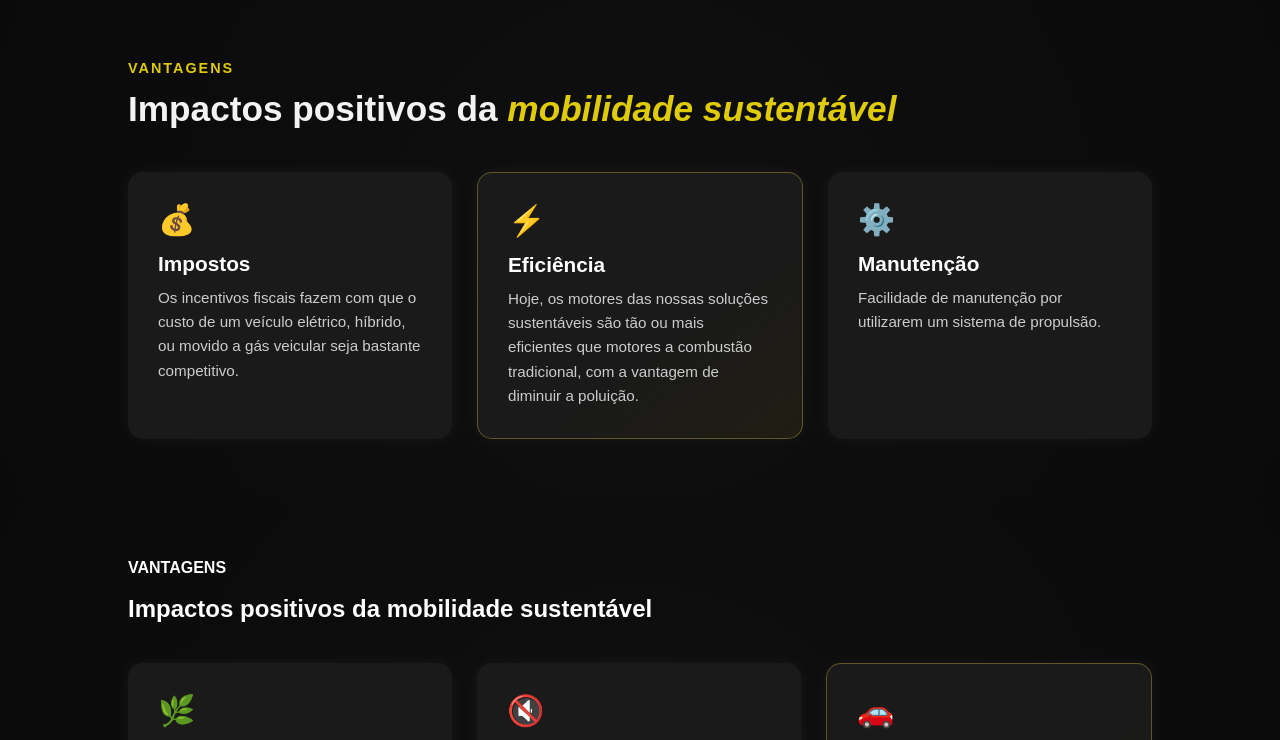
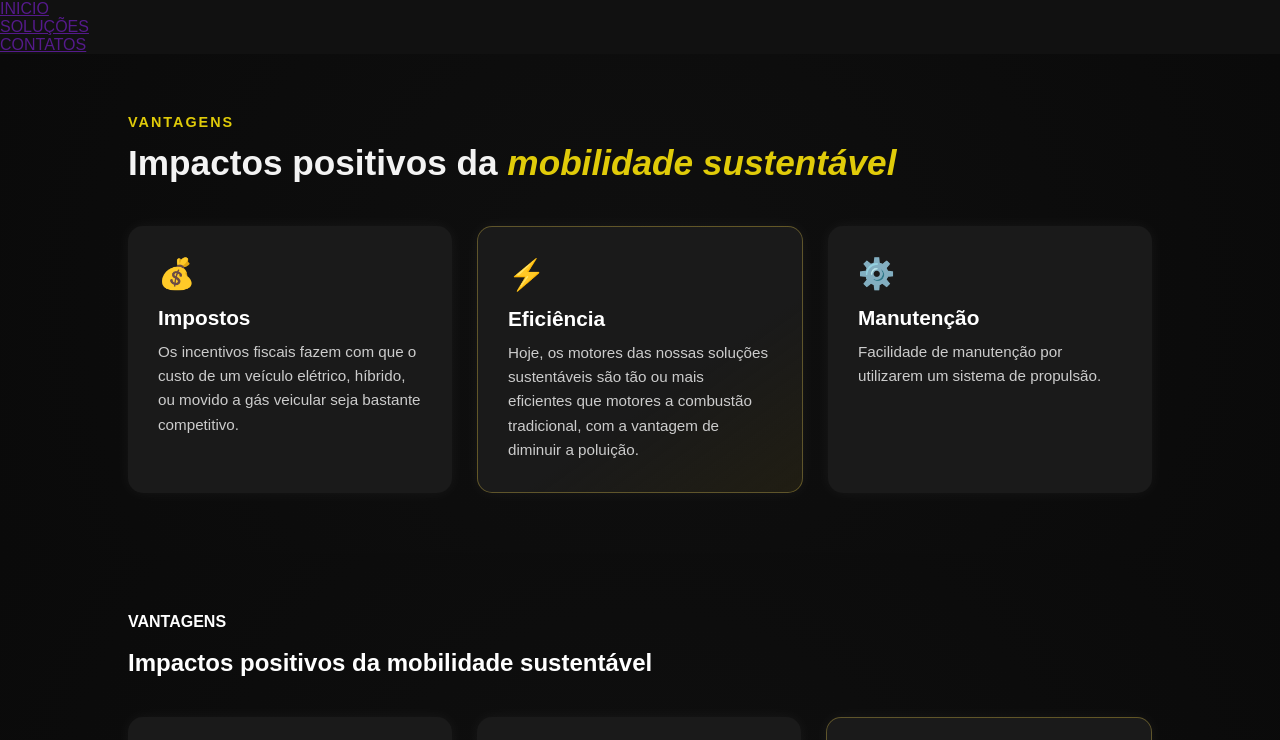
Before and after one commit to bevenutti/Trabalho, a plain HTML site: page index.html in a window 1280 px wide. Shown: the top 740 px of the page. Drawn offline with Linux system fonts and the light colour scheme.

Commit message:
13-11 trabalho
feito a parte da UL do trabalho

```diff
--- a/index.html
+++ b/index.html
@@ -9,6 +9,40 @@
 </head>
 
 <body>
+<header>
+    <header>
+                <ul class="ul-list">
+                    <li>
+                        <a href="">INICIO</a>
+                    </li>
+                    <li>
+                        <a href="">SOLUÇÕES</a>
+                    </li>
+                    <li>
+                        <a href="">CONTATOS</a>
+                    </li>
+                </ul>
+            </nav>
+        </div>
+
+
+
+
+
+
+</header>
+
+
+
+
+
+
+
+
+
+
+
+
 
     <!-- section-01 -->
 
```
